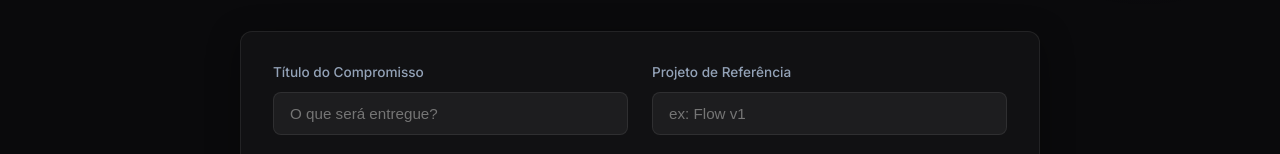
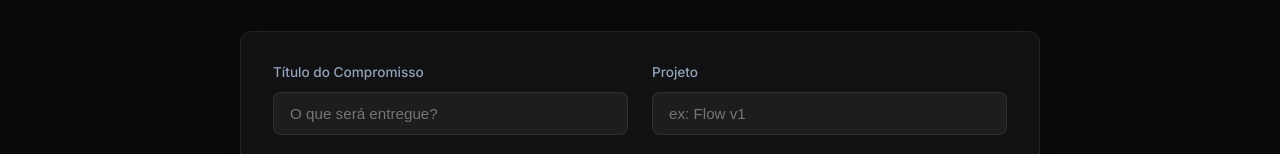
Before and after one commit to dantavs/flow-integrity-system, a Next.js app: page / in a window 1280 px wide. Shown: the part 310-464 px from the top of the page. Built offline with nearby package versions, Linux system fonts and the light colour scheme.

Commit message:
style: final adjustments to design and approval of CORE-014

```diff
--- a/src/app/globals.css
+++ b/src/app/globals.css
@@ -77,6 +77,11 @@ h3 {
   border-color: var(--accent-primary);
   background: rgba(255, 255, 255, 0.08);
   box-shadow: 0 0 0 4px rgba(139, 92, 246, 0.1);
+}
+
+.input-field option {
+  background-color: #1a1a1e;
+  color: var(--text-primary);
 }
 
 .btn-primary {
--- a/src/components/CommitmentForm.tsx
+++ b/src/components/CommitmentForm.tsx
@@ -53,7 +53,7 @@ const CommitmentForm: React.FC<CommitmentFormProps> = ({ onSubmit }) => {
                 </div>
 
                 <div className="space-y-1">
-                    <label htmlFor="projeto">Projeto de Referência</label>
+                    <label htmlFor="projeto">Projeto</label>
                     <input
                         type="text"
                         id="projeto"
```
Also changed, not shown: 2 other files (tests, documents, lock files or other folders).
